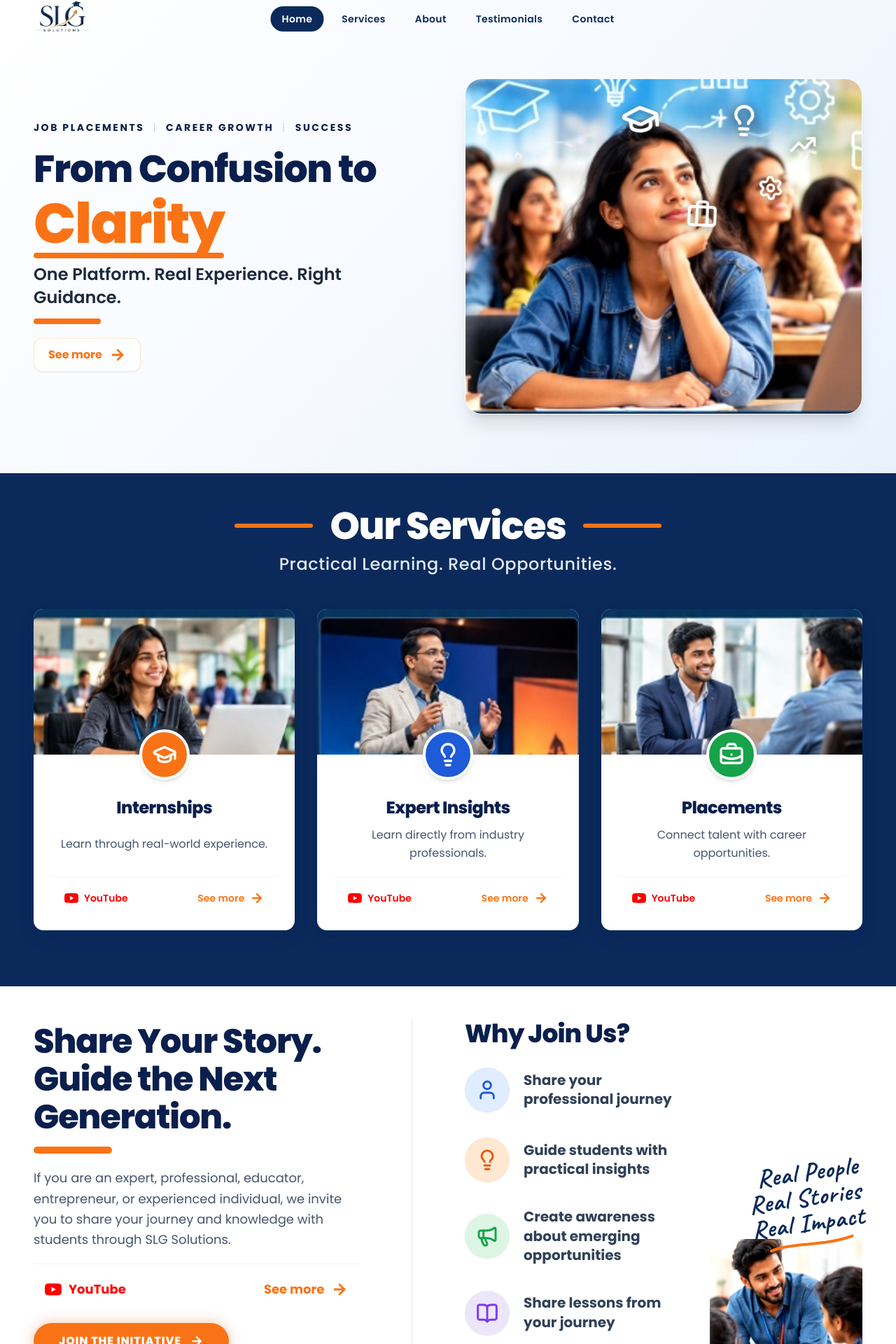
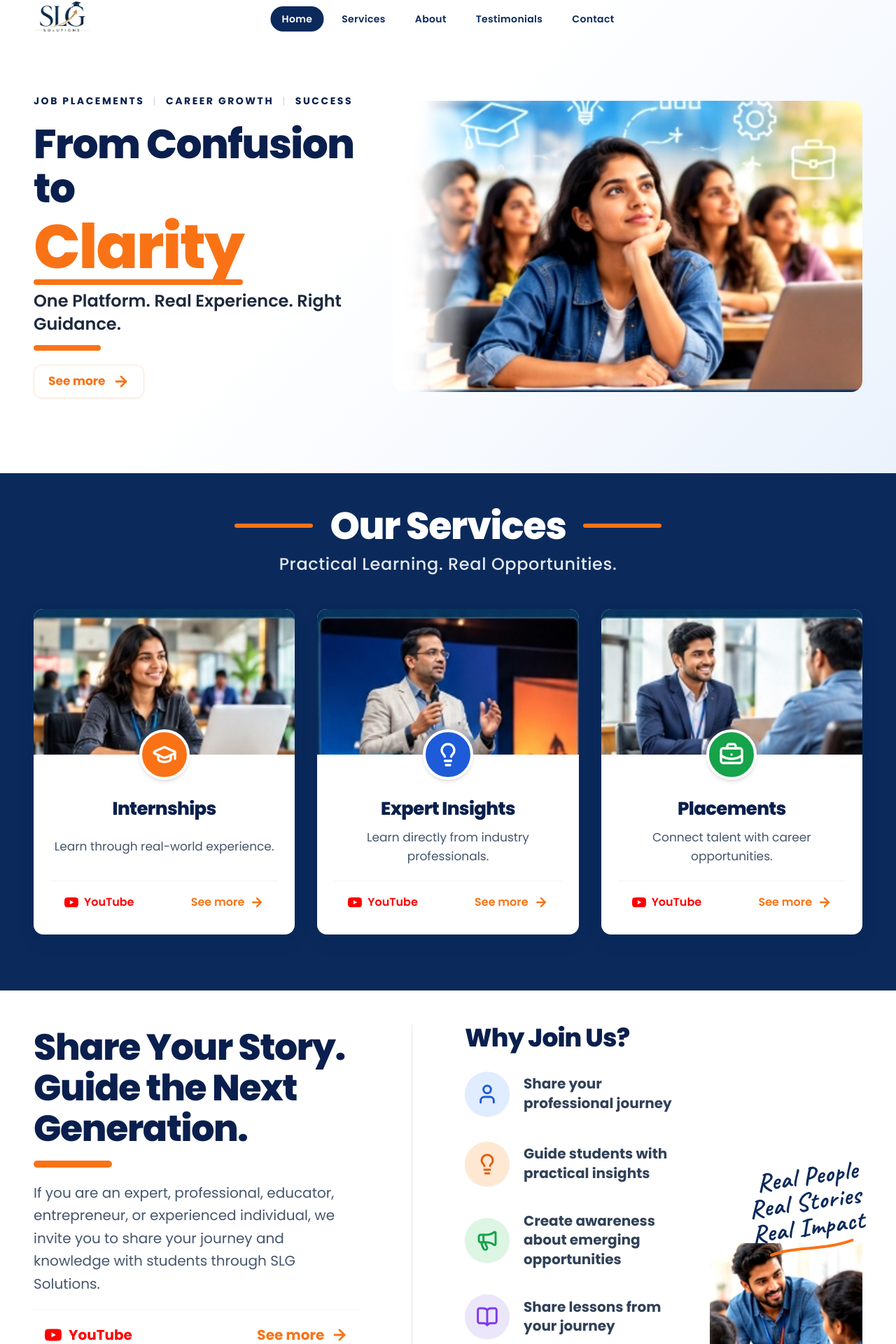
Before and after one commit to rashmi-ranjan-sahoo-dev/slg, a React (Vite) app: page / in a window 1280 px wide. Shown: the part 12-1932 px from the top of the page at 70% size. Built offline with nearby package versions, Linux system fonts and the light colour scheme; the HTML template or start-up script is replaced by a standard one.

Commit message:
Enhance typography across all sections for tablet/desktop and fix responsive issues

```diff
--- a/src/components/ClosingBanner.jsx
+++ b/src/components/ClosingBanner.jsx
@@ -112,7 +112,7 @@ export default function ClosingBanner() {
         <div className="max-w-md sm:max-w-lg lg:max-w-xl text-left">
           <h2
             ref={headlineRef}
-            className="text-3xl sm:text-4xl md:text-[46px] lg:text-[52px] font-extrabold text-white tracking-tight leading-[1.12]"
+            className="text-3xl sm:text-4xl md:text-[46px] lg:text-[54px] xl:text-[60px] font-extrabold text-white tracking-tight leading-[1.12]"
           >
             {CLOSING_CONTENT.headingPart1} <br className="hidden sm:inline" />
             <span ref={orangePartRef} className="text-orange-500 font-black">
@@ -122,7 +122,7 @@ export default function ClosingBanner() {
 
           <p
             ref={subtextRef}
-            className="mt-3 sm:mt-4 text-base sm:text-lg md:text-xl text-slate-200 font-semibold leading-relaxed max-w-md"
+            className="mt-3 sm:mt-4 text-base sm:text-lg md:text-xl lg:text-xl xl:text-2xl text-slate-200 font-semibold leading-relaxed max-w-lg"
           >
             {CLOSING_CONTENT.subtext}
           </p>
--- a/src/components/ContactUs.jsx
+++ b/src/components/ContactUs.jsx
@@ -126,7 +126,7 @@ export default function ContactUs() {
             </span>
 
             {/* Heading */}
-            <h2 className="text-3xl sm:text-4xl md:text-[46px] lg:text-[38px] xl:text-[46px] 2xl:text-[50px] font-extrabold text-[#0A1F4D] tracking-tight leading-[1.12]">
+            <h2 className="text-3xl sm:text-4xl md:text-[44px] lg:text-[46px] xl:text-[52px] 2xl:text-[58px] font-extrabold text-[#0A1F4D] tracking-tight leading-[1.12]">
               {heading} <br />
               <span className="text-orange-500">{highlight}</span>
             </h2>
@@ -138,7 +138,7 @@ export default function ContactUs() {
             />
 
             {/* Subtitle */}
-            <p className="mt-3 sm:mt-4 text-base sm:text-lg lg:text-base xl:text-lg text-slate-600 leading-relaxed font-normal">
+            <p className="mt-3 sm:mt-4 text-base sm:text-lg md:text-lg lg:text-[18px] xl:text-xl text-slate-600 leading-relaxed font-normal">
               {subtitle}
             </p>
 
--- a/src/components/Hero.jsx
+++ b/src/components/Hero.jsx
@@ -1,14 +1,7 @@
 import React, { useRef, useState } from 'react';
 import gsap from 'gsap';
 import { useGSAP } from '@gsap/react';
-import {
-  Lightbulb,
-  TrendingUp,
-  GraduationCap,
-  Settings,
-  Briefcase,
-  ArrowRight,
-} from 'lucide-react';
+import { ArrowRight } from 'lucide-react';
 import { HERO_CONTENT } from '../data/content';
 import { usePrefersReducedMotion } from '../hooks/usePrefersReducedMotion';
 import heroStudentsImg from '../assets/images/hero-students.jpg';
@@ -24,7 +17,6 @@ export default function Hero({ isLoaded }) {
   const barRef = useRef(null);
   const seeMoreRef = useRef(null);
   const imageContainerRef = useRef(null);
-  const floatingIconsRef = useRef([]);
 
   const [isModalOpen, setIsModalOpen] = useState(false);
   const prefersReducedMotion = usePrefersReducedMotion();
@@ -51,13 +43,8 @@ export default function Hero({ isLoaded }) {
 
       const tl = gsap.timeline({ delay: 0.05 });
 
-      // 1. Photo reveal with scale down (starts immediately so user sees hero image at once)
-      tl.fromTo(
-        imageContainerRef.current,
-        { opacity: 0, scale: 1.04 },
-        { opacity: 1, scale: 1, duration: 0.8, ease: 'power2.out' },
-        0
-      );
+      // Image and shadow remain completely static without animation
+      gsap.set(imageContainerRef.current, { opacity: 1, scale: 1 });
 
       // 2. 3 Verticals fade up
       tl.fromTo(
@@ -114,36 +101,6 @@ export default function Hero({ isLoaded }) {
         { y: 0, opacity: 1, duration: 0.4, ease: 'power2.out' },
         '-=0.2'
       );
-
-      // 7. Floating icons pop in stagger
-      tl.fromTo(
-        floatingIconsRef.current,
-        { scale: 0, opacity: 0 },
-        {
-          scale: 1,
-          opacity: 1,
-          stagger: 0.08,
-          duration: 0.45,
-          ease: 'back.out(2)',
-        },
-        '-=0.3'
-      );
-
-      // 8. Continuous gentle floating animation for icons
-      floatingIconsRef.current.forEach((icon, idx) => {
-        if (!icon) return;
-        const duration = 2.8 + (idx % 3) * 0.6;
-        const yDist = 5 + (idx % 2) * 4;
-        gsap.to(icon, {
-          y: `-=${yDist}`,
-          rotation: (idx % 2 === 0 ? 1 : -1) * (2 + idx),
-          duration: duration,
-          ease: 'sine.inOut',
-          yoyo: true,
-          repeat: -1,
-          delay: idx * 0.2,
-        });
-      });
     },
     { scope: containerRef, dependencies: [isLoaded, prefersReducedMotion] }
   );
@@ -154,14 +111,14 @@ export default function Hero({ isLoaded }) {
       ref={containerRef}
       className="relative pt-18 pb-6 sm:pt-20 sm:pb-8 md:pt-22 md:pb-10 lg:pt-20 lg:pb-10 overflow-hidden min-h-[82vh] lg:min-h-[86vh] flex items-center"
       style={{
-        background: 'linear-gradient(135deg, #ffffff 0%, #f7faff 45%, #e9f2fc 100%)',
+        background: 'linear-gradient(135deg, #ffffff 0%, #ffffff 42%, #f4f8fe 75%, #eaf2fc 100%)',
       }}
     >
       {/* Standard Container matching all other sections */}
       <div className="w-full max-w-[1400px] mx-auto px-4 sm:px-8 lg:px-12">
         <div className="grid grid-cols-1 lg:grid-cols-12 gap-8 lg:gap-10 xl:gap-12 items-center">
           {/* Left Column: Typography */}
-          <div className="lg:col-span-6 z-10 text-left">
+          <div className="lg:col-span-5 z-10 text-left">
             {/* 3 Verticals on top of "From Confusion to Clarity" */}
             <div ref={verticalsRef} className="w-full mb-3 sm:mb-5 select-none">
               {/* Desktop: clean static line with responsive spacing and font */}
@@ -217,14 +174,14 @@ export default function Hero({ isLoaded }) {
               </div>
             </div>
 
-            <h1 className="text-3xl sm:text-4xl md:text-5xl lg:text-[44px] xl:text-[54px] 2xl:text-[68px] font-extrabold text-[#0A1F4D] tracking-tight leading-[1.1]">
+            <h1 className="text-3xl sm:text-4xl md:text-5xl lg:text-[50px] xl:text-[58px] 2xl:text-[68px] font-extrabold text-[#0A1F4D] tracking-tight leading-[1.1]">
               <span ref={headlineRef} className="block">
                 {HERO_CONTENT.titlePrefix}
               </span>
               <span className="relative inline-block mt-1 sm:mt-2">
                 <span
                   ref={clarityRef}
-                  className="text-orange-500 font-black text-[48px] sm:text-[60px] md:text-[74px] lg:text-[66px] xl:text-[80px] 2xl:text-[98px] leading-none block tracking-tight"
+                  className="text-orange-500 font-black text-[48px] sm:text-[60px] md:text-[74px] lg:text-[76px] xl:text-[88px] 2xl:text-[98px] leading-none block tracking-tight"
                 >
                   {HERO_CONTENT.titleHighlight}
                 </span>
@@ -258,7 +215,7 @@ export default function Hero({ isLoaded }) {
               }}
               aria-haspopup="dialog"
               aria-expanded={isModalOpen}
-              className="see-more-btn mt-4 sm:mt-5 inline-flex items-center justify-center gap-2 sm:gap-2.5 min-h-[44px] sm:min-h-[48px] px-4 sm:px-5 py-2 sm:py-2.5 text-[14px] sm:text-[15px] md:text-base font-bold text-orange-500 font-['Poppins'] rounded-xl border border-orange-200/60 bg-white/70 backdrop-blur-sm hover:bg-orange-50 focus:outline-none focus-visible:ring-2 focus-visible:ring-orange-500 focus-visible:ring-offset-2 select-none transition-all active:scale-[0.97] shadow-xs hover:shadow-sm"
+              className="see-more-btn mt-4 sm:mt-5 inline-flex items-center justify-center gap-2 sm:gap-2.5 min-h-[44px] sm:min-h-[48px] px-4 sm:px-5 py-2 sm:py-2.5 text-[14px] sm:text-[15px] md:text-base lg:text-base xl:text-[17px] font-bold text-orange-500 font-['Poppins'] rounded-xl border border-orange-200/60 bg-white/70 backdrop-blur-sm hover:bg-orange-50 focus:outline-none focus-visible:ring-2 focus-visible:ring-orange-500 focus-visible:ring-offset-2 select-none transition-all active:scale-[0.97] shadow-xs hover:shadow-sm"
             >
               <span>See more</span>
               <span className="see-more-arrow-wrap inline-flex items-center justify-center w-5 h-5 sm:w-6 sm:h-6">
@@ -267,62 +224,41 @@ export default function Hero({ isLoaded }) {
             </button>
           </div>
 
-          {/* Right Column: Hero Classroom Image */}
-          <div className="lg:col-span-6 relative w-full h-full flex items-center justify-center lg:justify-end">
+          {/* Right Column: Hero Classroom Image - whole image visible without cropping */}
+          <div className="lg:col-span-7 relative w-full flex items-center justify-center lg:justify-end">
             <div
               ref={imageContainerRef}
-              className="relative w-full h-full min-h-[280px] sm:min-h-[360px] lg:min-h-[420px] xl:min-h-[480px] 2xl:min-h-[540px] overflow-hidden rounded-2xl sm:rounded-3xl shadow-xl border border-white/60 bg-slate-100"
+              className="relative w-full max-w-[820px] overflow-hidden rounded-xl md:rounded-2xl"
             >
               <img
                 src={heroStudentsImg}
                 alt="Students in classroom listening and learning"
-                width="754"
-                height="566"
-                className="w-full h-full object-cover"
+                width="1400"
+                height="870"
+                className="w-full h-auto object-contain block scale-[1.06] origin-right md:scale-100 md:origin-center"
                 loading="eager"
                 fetchPriority="high"
               />
 
-              {/* Floating White Line-art Doodle Icons */}
-              {/* 1. Lightbulb */}
+              {/* Left white shadow/gradient overlay for desktop / screens greater than phone only */}
               <div
-                ref={(el) => (floatingIconsRef.current[0] = el)}
-                className="absolute top-10 right-24 sm:right-32 lg:right-36 text-white pointer-events-none drop-shadow-[0_2px_6px_rgba(0,0,0,0.5)]"
-              >
-                <Lightbulb className="w-8 h-8 sm:w-10 sm:h-10 lg:w-12 lg:h-12 stroke-[2.2]" />
-              </div>
+                aria-hidden="true"
+                className="hidden md:block absolute inset-y-0 left-0 w-16 sm:w-20 lg:w-28 pointer-events-none z-10"
+                style={{
+                  background:
+                    'linear-gradient(to right, #ffffff 0%, rgba(255, 255, 255, 0.92) 25%, rgba(255, 255, 255, 0.45) 65%, rgba(255, 255, 255, 0) 100%)',
+                }}
+              />
 
-              {/* 2. Bar chart / TrendingUp */}
+              {/* Top white shadow/gradient overlay for phone screens */}
               <div
-                ref={(el) => (floatingIconsRef.current[1] = el)}
-                className="absolute top-20 right-6 sm:right-12 lg:right-16 text-white pointer-events-none drop-shadow-[0_2px_6px_rgba(0,0,0,0.5)]"
-              >
-                <TrendingUp className="w-7 h-7 sm:w-9 sm:h-9 lg:w-10 lg:h-10 stroke-[2.2]" />
-              </div>
-
-              {/* 3. Graduation Cap */}
-              <div
-                ref={(el) => (floatingIconsRef.current[2] = el)}
-                className="absolute top-8 right-44 sm:right-60 lg:right-72 text-white pointer-events-none drop-shadow-[0_2px_6px_rgba(0,0,0,0.5)] rotate-[-12deg]"
-              >
-                <GraduationCap className="w-10 h-10 sm:w-12 sm:h-12 lg:w-14 lg:h-14 stroke-[2.2]" />
-              </div>
-
-              {/* 4. Gear / Settings */}
-              <div
-                ref={(el) => (floatingIconsRef.current[3] = el)}
-                className="absolute top-36 right-16 sm:right-24 lg:right-28 text-white pointer-events-none drop-shadow-[0_2px_6px_rgba(0,0,0,0.5)]"
-              >
-                <Settings className="w-7 h-7 sm:w-8 sm:h-8 lg:w-9 lg:h-9 stroke-[2.2]" />
-              </div>
-
-              {/* 5. Briefcase */}
-              <div
-                ref={(el) => (floatingIconsRef.current[4] = el)}
-                className="absolute top-44 right-32 sm:right-44 lg:right-52 text-white pointer-events-none drop-shadow-[0_2px_6px_rgba(0,0,0,0.5)]"
-              >
-                <Briefcase className="w-8 h-8 sm:w-9 sm:h-9 lg:w-10 lg:h-10 stroke-[2.2]" />
-              </div>
+                aria-hidden="true"
+                className="md:hidden absolute inset-x-0 top-0 h-14 sm:h-18 pointer-events-none z-10"
+                style={{
+                  background:
+                    'linear-gradient(to bottom, #ffffff 0%, rgba(255, 255, 255, 0.9) 25%, rgba(255, 255, 255, 0.4) 65%, rgba(255, 255, 255, 0) 100%)',
+                }}
+              />
             </div>
           </div>
         </div>
--- a/src/components/ServiceCard.jsx
+++ b/src/components/ServiceCard.jsx
@@ -111,12 +111,12 @@ export default function ServiceCard({
       <div className="p-4 sm:p-6 lg:p-5 xl:p-6 pt-3 sm:pt-4 flex flex-col items-center flex-grow w-full">
         <h3
           id={titleId}
-          className="text-xl sm:text-2xl lg:text-xl xl:text-2xl font-extrabold text-[#0A1F4D] tracking-tight mb-2 sm:mb-2.5"
+          className="text-xl sm:text-2xl md:text-2xl lg:text-2xl xl:text-[26px] font-extrabold text-[#0A1F4D] tracking-tight mb-2 sm:mb-2.5"
         >
           {service.title}
         </h3>
 
-        <p className="text-sm sm:text-base lg:text-[15px] xl:text-base text-slate-600 leading-relaxed max-w-[320px] flex-grow font-normal min-h-[48px] sm:min-h-[52px] flex items-center justify-center">
+        <p className="text-sm sm:text-base md:text-base lg:text-[16px] xl:text-[17px] text-slate-600 leading-relaxed max-w-[320px] flex-grow font-normal min-h-[48px] sm:min-h-[52px] flex items-center justify-center">
           {service.description}
         </p>
 
@@ -128,7 +128,7 @@ export default function ServiceCard({
             target="_blank"
             rel="noopener noreferrer"
             aria-label={`Watch ${service.title} video on YouTube`}
-            className="youtube-card-btn inline-flex items-center gap-1.5 sm:gap-2 min-h-[44px] px-2.5 sm:px-3 py-2 text-[13px] sm:text-[14px] font-semibold text-[#FF0000] hover:text-[#CC0000] font-['Poppins'] rounded-lg focus:outline-none focus-visible:ring-2 focus-visible:ring-red-500 focus-visible:ring-offset-2 transition-all active:scale-[0.97] group/yt select-none"
+            className="youtube-card-btn inline-flex items-center gap-1.5 sm:gap-2 min-h-[44px] px-2.5 sm:px-3 py-2 text-[13px] sm:text-[14px] md:text-[15px] lg:text-[15px] xl:text-base font-semibold text-[#FF0000] hover:text-[#CC0000] font-['Poppins'] rounded-lg focus:outline-none focus-visible:ring-2 focus-visible:ring-red-500 focus-visible:ring-offset-2 transition-all active:scale-[0.97] group/yt select-none"
           >
             <span className="w-5 h-5 flex items-center justify-center text-[#FF0000] group-hover/yt:scale-110 transition-transform duration-200">
               <svg viewBox="0 0 24 24" className="w-5 h-5 fill-current" aria-hidden="true">
@@ -147,7 +147,7 @@ export default function ServiceCard({
             aria-expanded={isMiddleCard ? false : isOpen}
             aria-controls={isMiddleCard ? undefined : panelId}
             aria-haspopup={isMiddleCard ? 'dialog' : undefined}
-            className="see-more-btn inline-flex items-center justify-center gap-1.5 sm:gap-2 min-h-[44px] px-2.5 sm:px-3 py-2 text-[13px] sm:text-[14px] font-semibold text-orange-500 font-['Poppins'] rounded-lg focus:outline-none focus-visible:ring-2 focus-visible:ring-orange-500 focus-visible:ring-offset-2 select-none"
+            className="see-more-btn inline-flex items-center justify-center gap-1.5 sm:gap-2 min-h-[44px] px-2.5 sm:px-3 py-2 text-[13px] sm:text-[14px] md:text-[15px] lg:text-[15px] xl:text-base font-semibold text-orange-500 font-['Poppins'] rounded-lg focus:outline-none focus-visible:ring-2 focus-visible:ring-orange-500 focus-visible:ring-offset-2 select-none"
           >
             <span className="relative inline-grid items-center justify-center">
               <span
--- a/src/components/ShareStory.jsx
+++ b/src/components/ShareStory.jsx
@@ -159,7 +159,7 @@ export default function ShareStory() {
           <div className="lg:col-span-5 flex flex-col items-start pt-1">
             <h2
               ref={headingRef}
-              className="text-3xl sm:text-4xl md:text-[44px] lg:text-[38px] xl:text-[48px] 2xl:text-[56px] font-extrabold text-[#0A1F4D] tracking-tight leading-[1.12]"
+              className="text-3xl sm:text-4xl md:text-[44px] lg:text-[46px] xl:text-[52px] 2xl:text-[58px] font-extrabold text-[#0A1F4D] tracking-tight leading-[1.12]"
             >
               Share Your Story. <br />
               Guide the Next Generation.
@@ -172,7 +172,7 @@ export default function ShareStory() {
 
             <p
               ref={paragraphRef}
-              className="mt-4 sm:mt-5 text-base sm:text-lg md:text-xl lg:text-base xl:text-lg text-slate-600 leading-relaxed max-w-lg font-normal"
+              className="mt-4 sm:mt-5 text-base sm:text-lg md:text-xl lg:text-[18px] xl:text-xl text-slate-600 leading-relaxed max-w-lg font-normal"
             >
               {ABOUT_CONTENT.paragraph}
             </p>
@@ -188,7 +188,7 @@ export default function ShareStory() {
                 target="_blank"
                 rel="noopener noreferrer"
                 aria-label="Watch how sharing your story impacts students on YouTube"
-                className="youtube-card-btn inline-flex items-center gap-2 sm:gap-2.5 min-h-[44px] sm:min-h-[48px] px-3 sm:px-4 py-2 sm:py-2.5 text-base sm:text-lg md:text-[18px] font-bold text-[#FF0000] hover:text-[#CC0000] font-['Poppins'] rounded-xl focus:outline-none focus-visible:ring-2 focus-visible:ring-red-500 focus-visible:ring-offset-2 transition-all active:scale-[0.97] group/yt select-none"
+                className="youtube-card-btn inline-flex items-center gap-2 sm:gap-2.5 min-h-[44px] sm:min-h-[48px] px-3 sm:px-4 py-2 sm:py-2.5 text-base sm:text-lg md:text-[18px] lg:text-[18px] xl:text-xl font-bold text-[#FF0000] hover:text-[#CC0000] font-['Poppins'] rounded-xl focus:outline-none focus-visible:ring-2 focus-visible:ring-red-500 focus-visible:ring-offset-2 transition-all active:scale-[0.97] group/yt select-none"
               >
                 <span className="w-5 h-5 sm:w-6 sm:h-6 flex items-center justify-center text-[#FF0000] group-hover/yt:scale-110 transition-transform duration-200">
                   <svg viewBox="0 0 24 24" className="w-5 h-5 sm:w-6 sm:h-6 fill-current" aria-hidden="true">
@@ -209,7 +209,7 @@ export default function ShareStory() {
                 }}
                 aria-haspopup="dialog"
                 aria-expanded={isModalOpen}
-                className="see-more-btn inline-flex items-center justify-center gap-2 sm:gap-2.5 min-h-[44px] sm:min-h-[48px] px-3 sm:px-4 py-2 sm:py-2.5 text-base sm:text-lg md:text-[18px] font-bold text-orange-500 font-['Poppins'] rounded-xl focus:outline-none focus-visible:ring-2 focus-visible:ring-orange-500 focus-visible:ring-offset-2 select-none"
+                className="see-more-btn inline-flex items-center justify-center gap-2 sm:gap-2.5 min-h-[44px] sm:min-h-[48px] px-3 sm:px-4 py-2 sm:py-2.5 text-base sm:text-lg md:text-[18px] lg:text-[18px] xl:text-xl font-bold text-orange-500 font-['Poppins'] rounded-xl focus:outline-none focus-visible:ring-2 focus-visible:ring-orange-500 focus-visible:ring-offset-2 select-none"
               >
                 <span>See more</span>
                 <span className="see-more-arrow-wrap inline-flex items-center justify-center w-5 h-5 sm:w-6 sm:h-6">
@@ -221,7 +221,7 @@ export default function ShareStory() {
             <a
               ref={buttonRef}
               href={ABOUT_CONTENT.buttonLink}
-              className="mt-4 sm:mt-5 inline-flex items-center gap-3 px-7 sm:px-9 py-3 sm:py-3.5 rounded-full bg-orange-500 hover:bg-orange-600 active:scale-95 text-white font-extrabold text-sm sm:text-base md:text-base tracking-wider uppercase transition-all shadow-md hover:shadow-xl"
+              className="mt-4 sm:mt-5 inline-flex items-center gap-3 px-7 sm:px-9 py-3 sm:py-3.5 rounded-full bg-orange-500 hover:bg-orange-600 active:scale-95 text-white font-extrabold text-sm sm:text-base md:text-base lg:text-base xl:text-lg tracking-wider uppercase transition-all shadow-md hover:shadow-xl"
             >
               <span>{ABOUT_CONTENT.buttonText}</span>
               <ArrowRight className="w-5 h-5 stroke-[2.8]" />
@@ -241,7 +241,7 @@ export default function ShareStory() {
           <div className="lg:col-span-6 w-full">
             <h3
               ref={whyHeadingRef}
-              className="text-2xl sm:text-3xl md:text-4xl lg:text-3xl xl:text-4xl font-extrabold text-[#0A1F4D] tracking-tight mb-4 sm:mb-5 text-left"
+              className="text-2xl sm:text-3xl md:text-4xl lg:text-[34px] xl:text-4xl font-extrabold text-[#0A1F4D] tracking-tight mb-4 sm:mb-5 text-left"
             >
               {ABOUT_CONTENT.whyJoinHeading}
             </h3>
--- a/src/components/WhyJoinItem.jsx
+++ b/src/components/WhyJoinItem.jsx
@@ -27,7 +27,7 @@ export default function WhyJoinItem({ item, itemRef }) {
           style={{ color: item.iconColor }}
         />
       </div>
-      <span className="text-base sm:text-lg md:text-xl font-bold text-slate-700 leading-snug">
+      <span className="text-base sm:text-lg md:text-xl lg:text-[19px] xl:text-xl font-bold text-slate-700 leading-snug">
         {item.text}
       </span>
     </li>
--- a/vite.config.js
+++ b/vite.config.js
@@ -8,4 +8,7 @@ export default defineConfig({
     react(),
     tailwindcss(),
   ],
+  server: {
+    host: true,
+  },
 });
```
Also changed, not shown: src/components/Header.jsx (+6 -6 lines), src/components/MobileMenu.jsx (+17 -4 lines), src/components/Testimonials.jsx (+41 -19 lines), 1 other file (tests, documents, lock files or other folders).
